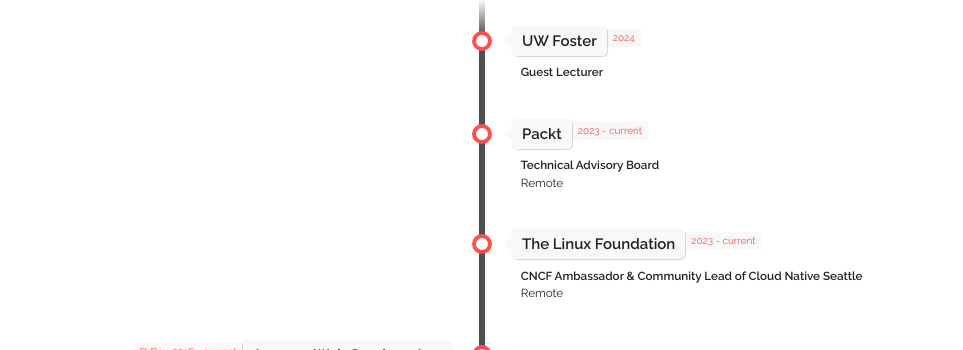
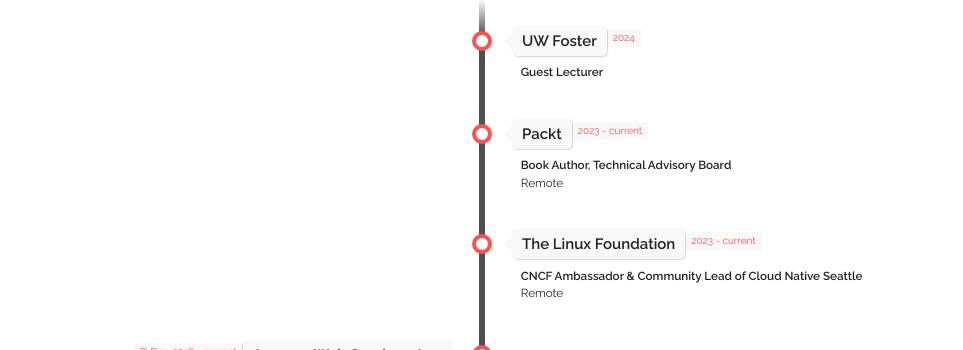
Before and after one commit to gfw001/gfw001.github.io, a Jekyll site: the page professional.html, which Jekyll copies as it is, in a window 1280 px wide. Shown: the part 103-453 px from the top of the page, without its empty margins (158-1121 px from the left). Built offline with Jekyll 4.4.1, drawn with Linux system fonts in a browser that asks for light colours.

Commit message:
Update professional.html

```diff
--- a/professional.html
+++ b/professional.html
@@ -112,7 +112,7 @@
           <span class="flag">Packt</span>
           <span class="time-wrapper"><span class="time">2023 - current</span></span>
         </div>
-        <div class="desc"><b>Technical Advisory Board</b> <br/> Remote</div>
+        <div class="desc"><b>Book Author, Technical Advisory Board</b> <br/> Remote</div>
       </div>
     </li>
 
```
